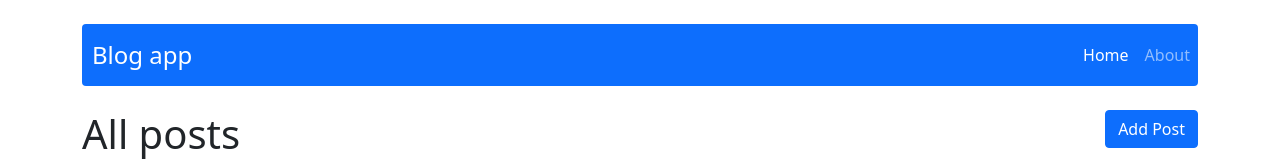
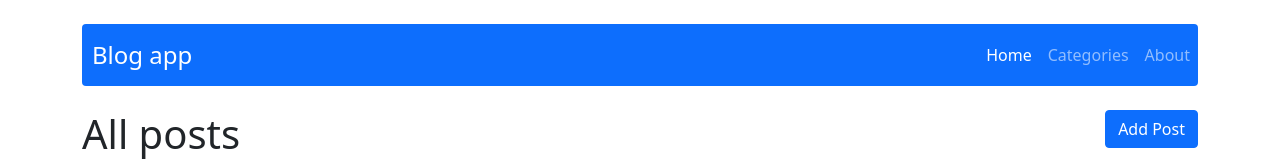
Before and after one commit to zosiaszy/Blog-app, a React (Create React App) app: page / in a window 1280 px wide. Shown: the top 161 px of the page. Built offline with nearby package versions, Linux system fonts and the light colour scheme.

Commit message:
Add Categories link

```diff
--- a/src/components/views/Navigation.js
+++ b/src/components/views/Navigation.js
@@ -17,6 +17,9 @@ const Navigation = () => {
           <Nav.Link as={NavLink} to="/" activeClassName="active" exact>
             Home
           </Nav.Link>
+          <Nav.Link as={NavLink} to="/categories" activeClassName="active">
+            Categories
+          </Nav.Link>
           <Nav.Link as={NavLink} to="/about" activeClassName="active">
             About
           </Nav.Link>
```
